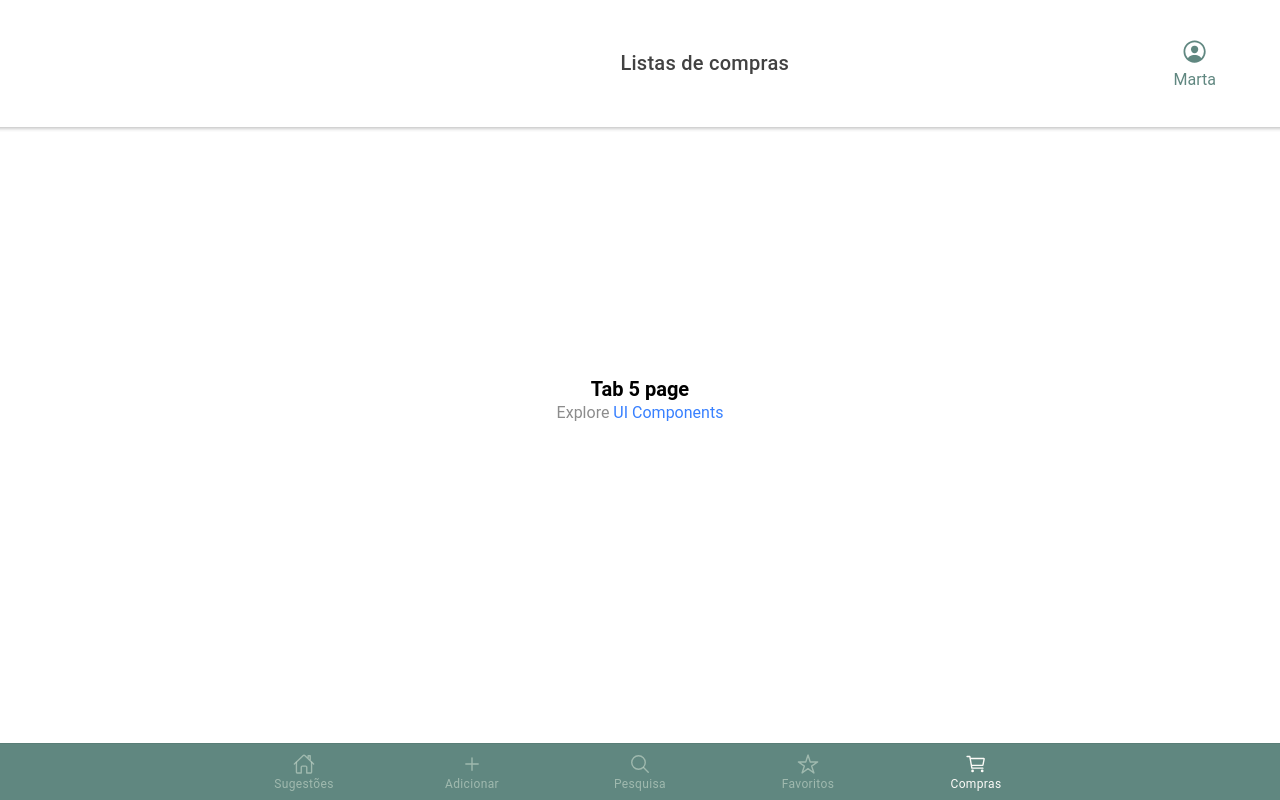
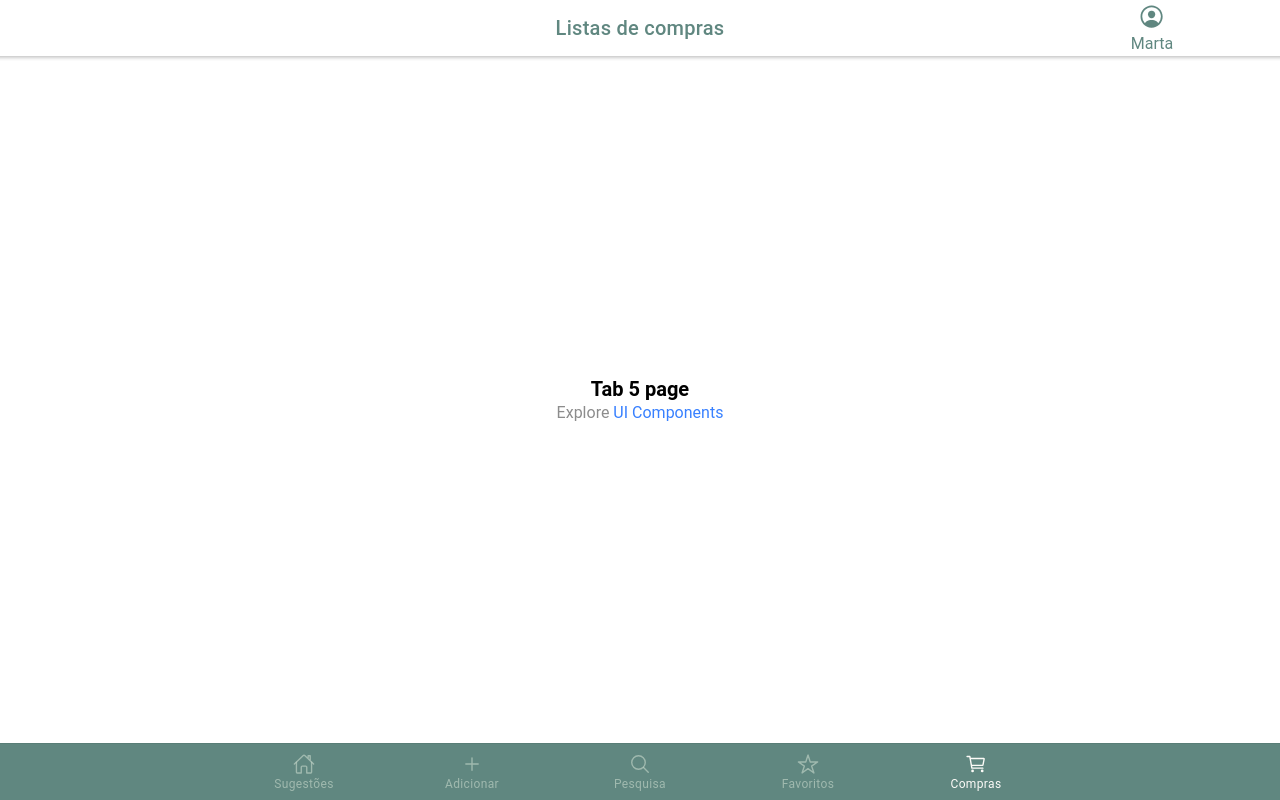
Before and after one commit to arita-lcas/App-Alergenios, a React (Create React App) app: page /tab5 in a window 1280 px wide. Built offline with nearby package versions, Linux system fonts and the light colour scheme.

Commit message:
Corrected toolbar

```diff
--- a/src/pages/Tab5.css
+++ b/src/pages/Tab5.css
@@ -1,23 +1,22 @@
-.toolBar {
-    display: flex;
+.toolbarGridContainer {
+    display: grid;
+    grid-template-columns: 20% auto 20%;
 }
 
-.toolBarTitle {
+.toolbarTitle {
     text-align: center;
-    padding-left: 20%;
 }
 
-.userBar {
-    padding-right: 5%;
+.toolbarGridCol {
     text-align: center;
-    margin: 3% 0;
     color: var(--rita-color-dark-green);
+    margin: auto;
 }
 
-.userBarIcon {
+.userToolbarIcon {
     font-size: 170%;
 }
 
-.userBarText {
+.userToolbarText {
     margin: 0;
 }
--- a/src/pages/Tab5.tsx
+++ b/src/pages/Tab5.tsx
@@ -9,11 +9,15 @@ const Tab5: React.FC = () => {
     <IonPage>
       <IonHeader>
         <IonToolbar>
-          <div className="toolBar">
-            <IonTitle className="toolBarTitle">Listas de compras</IonTitle>
-            <div className="userBar">
-              <IonIcon icon={personCircleOutline} className="userBarIcon" />
-              <p className="userBarText">Marta</p>
+          <div className="toolbarGridContainer">
+            <div></div>
+            <div className="toolbarGridCol">
+              <IonTitle className="toolbarTitle">Listas de compras</IonTitle>
+            </div>
+            <div className="toolbarGridCol">
+              <IonIcon icon={personCircleOutline} className="userToolbarIcon" />
+              <br />
+              <span className="userToolbarText">Marta</span>
             </div>
           </div>
 
```
